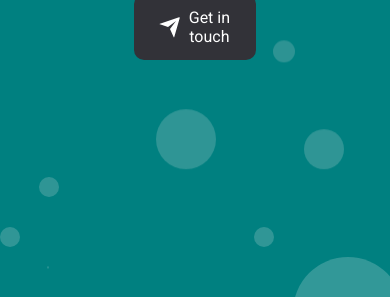
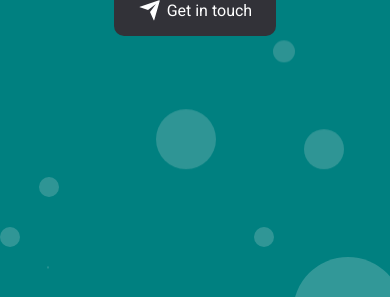
Before and after one commit to oianlucas/oianlucas.github.io, a plain HTML site: page index.html in a window 390 px wide. Shown: the part 547-844 px from the top of the page. Drawn offline with Linux system fonts and the light colour scheme.

Commit message:
change button placement on mobile

```diff
--- a/light.css
+++ b/light.css
@@ -431,8 +431,8 @@ p {
   }
 
   #contact-btn {
-    width: 45%;
-    max-width: 172px;
+    width: auto;
+    margin: 0 auto;
     transform: none;
   }
 
```
